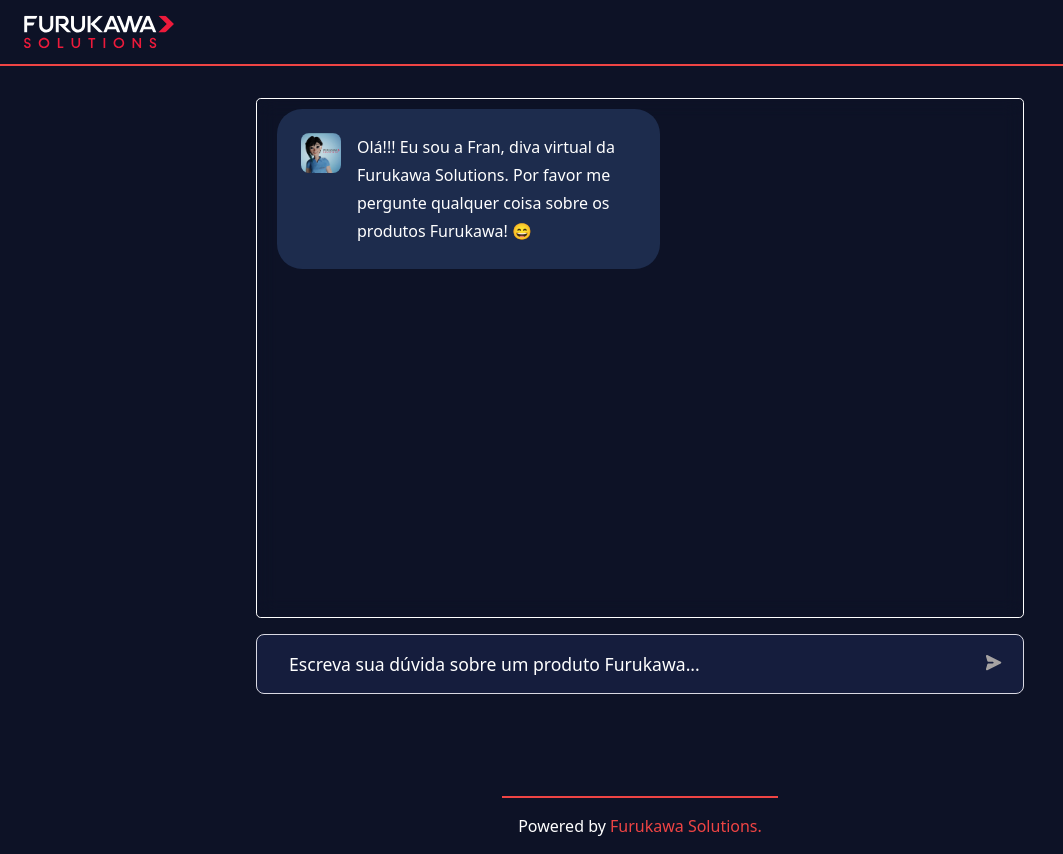
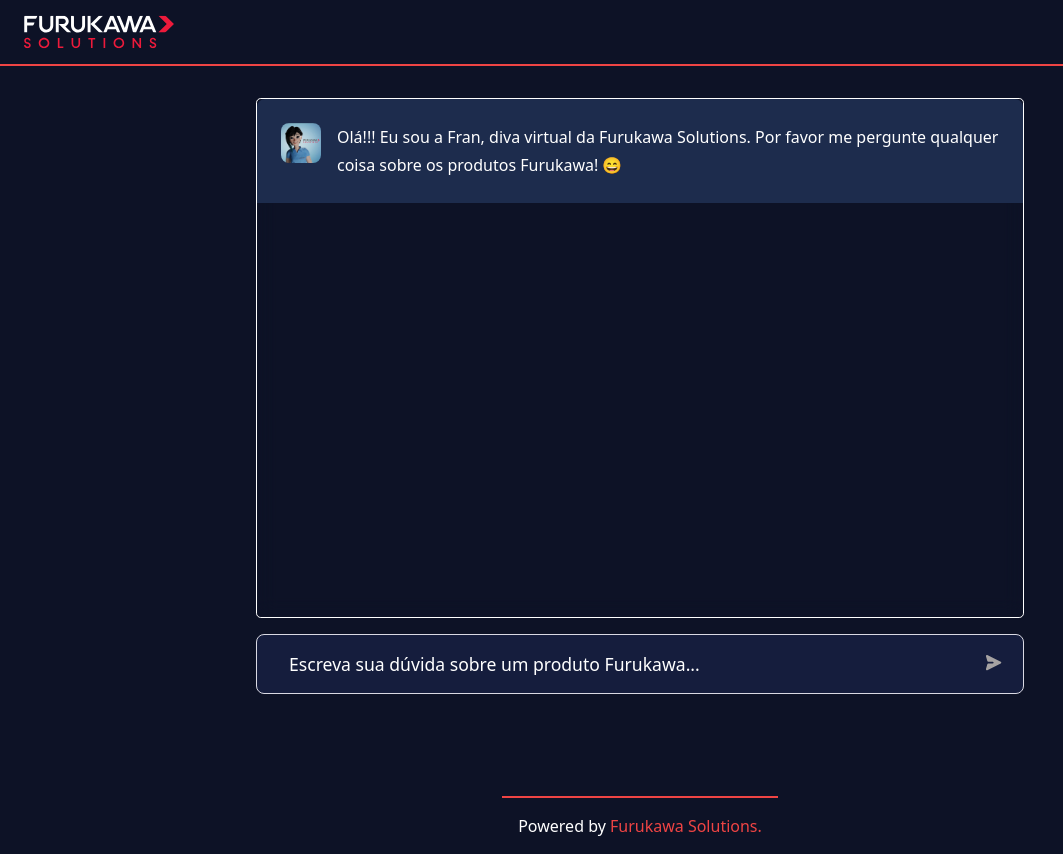
Before and after one commit to ViniciusTheCoder/LangChainGPT, a Next.js app: page / in a window 1280 px wide. Shown: the whole page, without its empty margins (0-1063 px from the left). Built offline with nearby package versions, Linux system fonts and the light colour scheme.

Commit message:
fix: rewriting styles

```diff
--- a/styles/Home.module.css
+++ b/styles/Home.module.css
@@ -37,8 +37,8 @@
 
 .textarea:focus {
   outline: none;
-  border-color: #EF4444;
-  box-shadow: 0 0 0 3px rgba(239, 68, 68, 0.5);
+  border-color: #6b7280;
+  box-shadow: 0 0 0 3px rgba(156, 163, 175, 0.5);
 }
 
 .textarea::placeholder {
@@ -46,7 +46,7 @@
 }
 
 .textarea:focus-visible::placeholder{
-  color: #EF4444;
+  color: #fff;
 }
 
 .generatebutton {
@@ -71,6 +71,10 @@
   width: 1.2em;
   height: 1.2em;
   fill: currentColor;
+}
+
+.svgicon:hover {
+  color: #EF4444;
 }
 
 .generatebutton:hover {
@@ -99,17 +103,10 @@
 }
 
 .usermessage {
-  width: 50%;
   display: inline-block;
-  background: #3a68a3ff;
+  background: transparent;
   padding: 1.5rem;
   color: #FFF;
-  border-radius: 25px;
-  word-wrap: break-word;
-  overflow: hidden;
-  margin-right: 20px;
-  margin-top: 10px;
-  margin-left: 550px;
 }
 
 .usermessagewaiting {
@@ -133,15 +130,8 @@
 }
 
 .apimessage {
-  width: 50%;
   background: #1d2c4dff;
-  backdrop-filter: blur(10px);
   padding: 1.5rem;
-  border-radius: 25px;
-  margin-left: 20px;
-  margin-top: 10px;
-  word-wrap: break-word;
-  overflow: hidden;
   color: #fff;
   animation: fadein 2s;
 }
```
